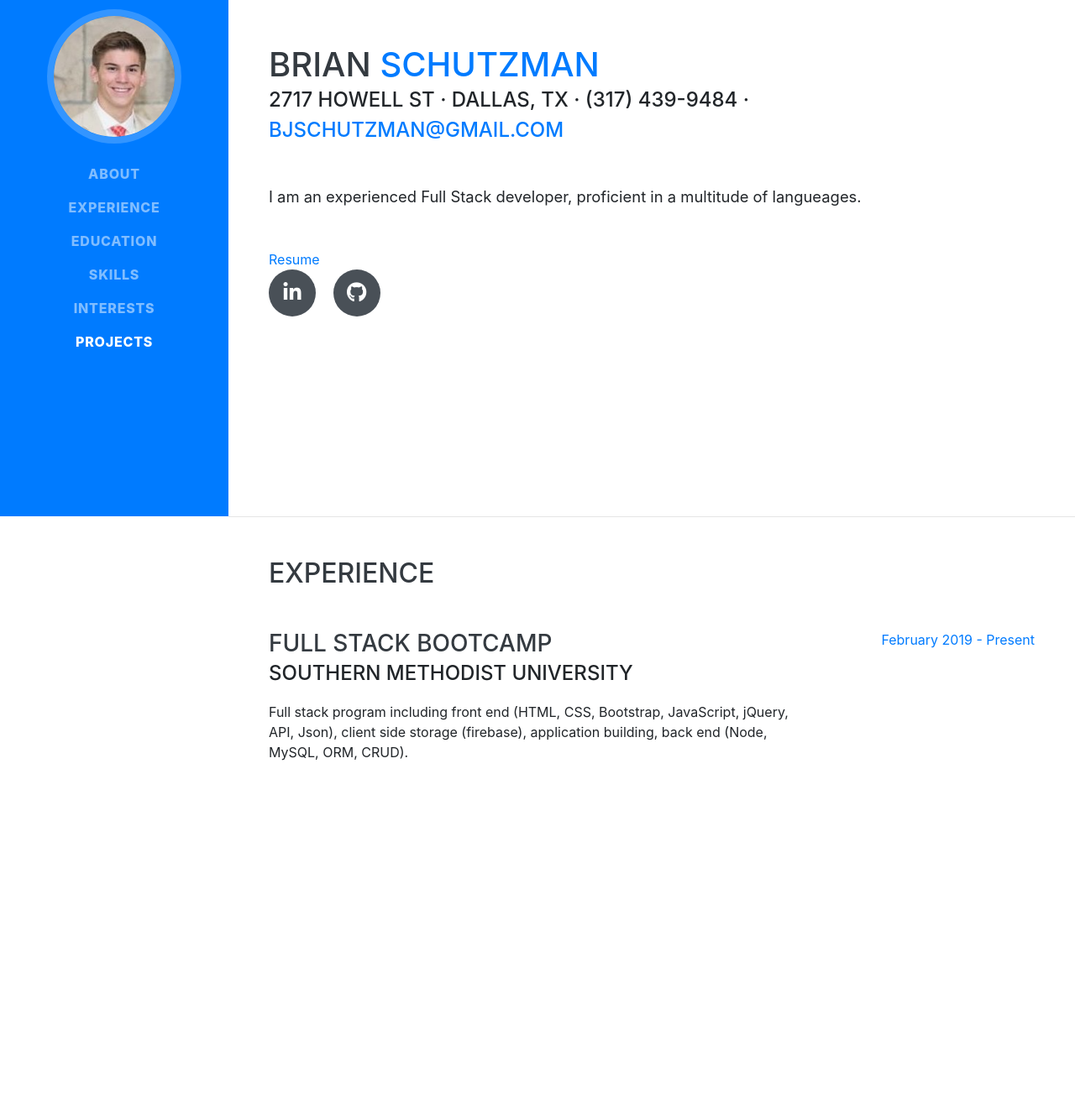
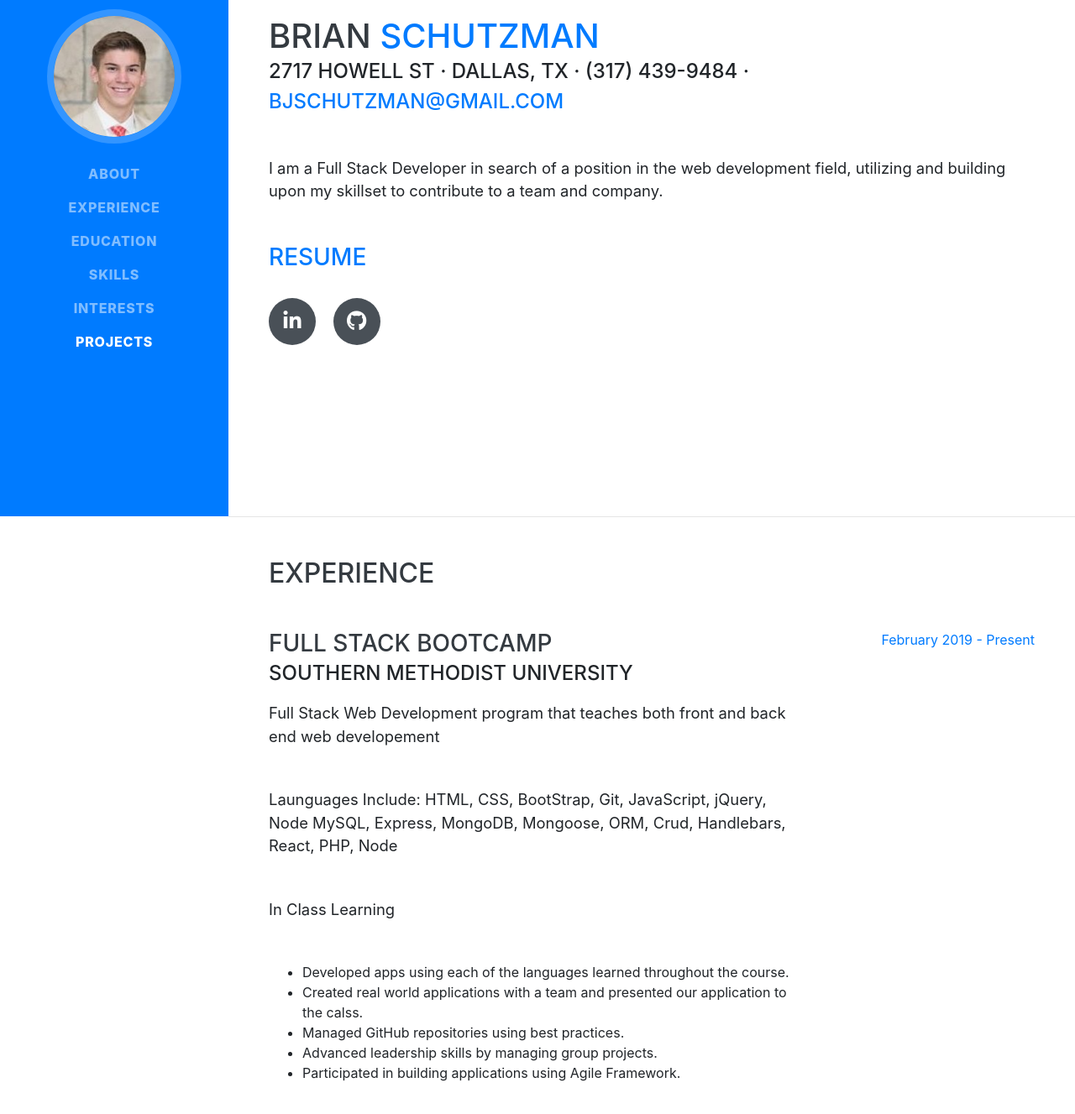
Before and after one commit to bjschutzman/Portfolio-Main, a website with bundled scripts: page index.html in a window 1280 px wide. Shown: the part 185-1512 px from the top of the page at 84% size. Built offline with nearby package versions, Linux system fonts and the light colour scheme; a web font is replaced by a local one.

Commit message:
updated experience and main

```diff
--- a/index.html
+++ b/index.html
@@ -69,10 +69,11 @@
         <div class="subheading mb-5">2717 Howell St · Dallas, Tx · (317) 439-9484 ·
           <a href="mailto:bjschutzman@gmail.com">Bjschutzman@gmail.com</a>
         </div>
-        <p class="lead mb-5">I am an experienced Full Stack developer, proficient in a multitude of langueages.</p>
-        <div>
+        <p class="lead mb-5">I am a Full Stack Developer in search of a position in the web development field, utilizing and building upon my skillset to contribute to a team and company.</p>
+        <h3>
           <a href="img/Resumejul19.pdf">Resume</a>
-        </div>
+        </h3>
+        <br>
         <div class="social-icons">
           <a href="https://www.linkedin.com/in/brian-schutzman-945776a3/">
             <i class="fab fa-linkedin-in"></i>
@@ -94,7 +95,16 @@
           <div class="resume-content">
             <h3 class="mb-0">Full Stack BootCamp</h3>
             <div class="subheading mb-3">Southern Methodist University</div>
-            <p>Full stack program including front end (HTML, CSS, Bootstrap, JavaScript, jQuery, API, Json), client side storage (firebase), application building, back end (Node, MySQL, ORM, CRUD).</p>
+            <p class="lead mb-5">Full Stack Web Development program that teaches both front and back end web developement</p>
+            <p class="lead mb-5">Launguages Include:  HTML, CSS, BootStrap, Git, JavaScript, jQuery, Node MySQL, Express, MongoDB, Mongoose, ORM, Crud, Handlebars,  React, PHP,  Node</p>
+            <p class="lead mb-5">In Class Learning</p>
+            <ul>
+              <li>Developed apps using each of the languages learned throughout the course.</li>
+              <li>Created real world applications with a team and presented our application to the calss.</li>
+              <li>Managed GitHub repositories using best practices.</li>
+              <li>Advanced leadership skills by managing group projects.</li>
+              <li>Participated in building applications using Agile Framework.</li>
+            </ul>
           </div>
           <div class="resume-date text-md-right">
             <span class="text-primary">February 2019 - Present</span>
```
Also changed, not shown: 2 other files.
